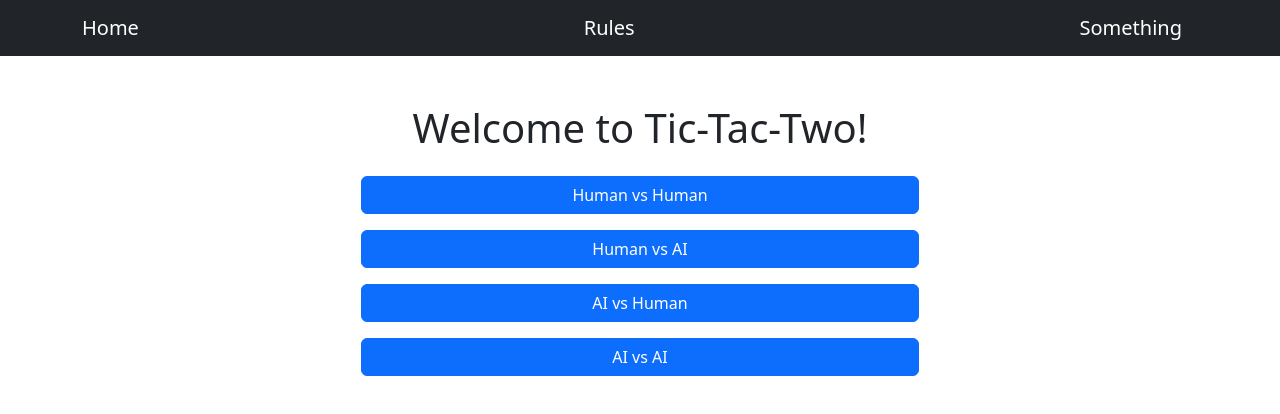
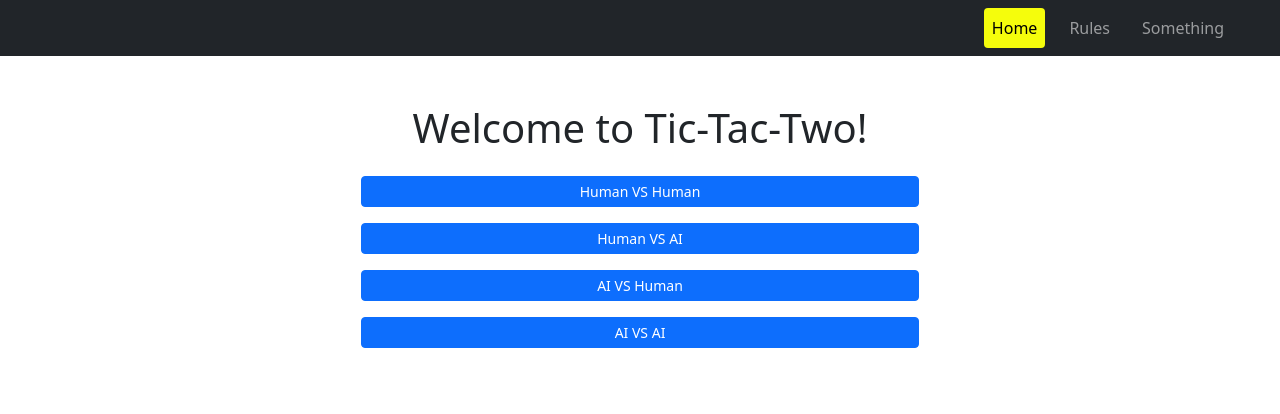
Before and after one commit to ErikLs1/JS_TS_VUE_REACT, a Vue app in the folder ttt-vue/: page / in a window 1280 px wide. Shown: the top 414 px of the page. Built offline with nearby package versions, Linux system fonts and the light colour scheme; the HTML template or start-up script is replaced by a standard one.

Commit message:
create landing page + user input

```diff
--- /dev/null
+++ b/ttt-vue/src/components/GameModeButton.vue
@@ -0,0 +1,31 @@
+<script setup lang="ts">
+  import { defineProps } from 'vue';
+  import { useRouter } from "vue-router";
+  import {useGameStore} from "@/stores/counter.ts";
+
+  const props = defineProps<{
+    mode: string,
+    label: string,
+  }>();
+
+  const router = useRouter();
+  const store = useGameStore();
+
+  function handleClick() {
+    store.setMode(props.mode)
+
+    if (props.mode === 'AI_VS_AI') {
+      router.push({ name: 'GameBoardView' })
+    } else {
+      router.push({ name: 'PlayerInfoView',})
+    }
+  }
+
+
+</script>
+
+<template>
+  <button class="btn btn-primary btn-sm" @click="handleClick">
+    {{ props.label }}
+  </button>
+</template>
--- a/ttt-vue/src/components/LandingPage.vue
+++ /dev/null
@@ -1,46 +0,0 @@
-<script lang="ts">
-import { useRouter } from 'vue-router';
-
-const router = useRouter();
-
-function chooseMode(mode: string) {
-  router.push({
-    name: 'PlayerInfo',
-    params: { mode }
-  })
-}
-
-</script>
-
-<template>
-  <div class="container mt-5 text-center">
-    <h1 class="mb-4">Welcome to Tic-Tac-Two!</h1>
-
-    <div class="d-grid gap-3 col-6 mx-auto">
-      <button
-        class="btn btn-primary"
-        @click="chooseMode('HUMAN_VS_HUMAN')">
-        Human vs Human
-      </button>
-      <button
-          class="btn btn-primary"
-          @click="chooseMode('HUMAN_VS_AI')">
-        Human vs AI
-      </button>
-      <button
-          class="btn btn-primary"
-          @click="chooseMode('AI_VS_HUMAN')">
-        AI vs Human
-      </button>
-      <button
-          class="btn btn-primary"
-          @click="chooseMode('AI_VS_AI')">
-        AI vs AI
-      </button>
-    </div>
-  </div>
-</template>
-
-<style scoped>
-
-</style>
--- a/ttt-vue/src/components/NavBar.vue
+++ b/ttt-vue/src/components/NavBar.vue
@@ -9,20 +9,46 @@
 
 <template>
   <nav class="navbar navbar-expand-lg navbar-dark bg-dark">
-    <div class="container">
-      <RouterLink to="/" class="navbar-brand">
+    <div class="collapse navbar-collapse" id="navbarNav">
+      <ul class="navbar-nav ms-auto">
+        <li class="nav-item me-3">
+          <RouterLink
+              to="/"
+              class="nav-link"
+              :class="{ active: isActiveLink('/') }"
+          >
             Home
           </RouterLink>
-      <RouterLink to="/rules" class="navbar-brand">
+        </li>
+
+        <li class="nav-item me-3">
+          <RouterLink
+              to="/rules"
+              class="nav-link"
+              :class="{ active: isActiveLink('/rules') }"
+          >
             Rules
           </RouterLink>
-      <RouterLink to="/something" class="navbar-brand">
+        </li>
+
+        <li class="nav-item me-5">
+          <RouterLink
+              to="/something"
+              class="nav-link"
+              :class="{ active: isActiveLink('/something') }"
+          >
             Something
           </RouterLink>
+        </li>
+      </ul>
     </div>
   </nav>
 </template>
 
 <style scoped>
-
+.nav-link.active {
+  background-color: rgb(245, 253, 12);
+  border-radius: 4px;
+  color: black;
+}
 </style>
--- a/ttt-vue/src/router/index.ts
+++ b/ttt-vue/src/router/index.ts
@@ -1,6 +1,7 @@
 import { createRouter, createWebHistory } from 'vue-router'
-import LandingPage from "@/components/LandingPage.vue";
-import PlayerInfo from "@/components/PlayerInfo.vue";
+import LandingPageView from "@/views/LandingPageView.vue";
+import PlayerInfoView from "@/views/PlayerInfoView.vue";
+import GameBoarView from "@/views/GameBoarView.vue";
 
 const router = createRouter({
   history: createWebHistory(import.meta.env.BASE_URL),
@@ -8,13 +9,19 @@ const router = createRouter({
       {
         path: '/',
         name: 'Landing',
-        component: LandingPage,
+        component: LandingPageView,
       },
 
       {
-          path: '/player-info/:mode',
-          name: 'PlayerInfo',
-          component: PlayerInfo,
+          path: '/player-info/',
+          name: 'PlayerInfoView',
+          component: PlayerInfoView,
+      },
+
+      {
+          path: '/gameboard',
+          name: 'GameBoardView',
+          component: GameBoarView,
       },
   ],
 })
--- a/ttt-vue/src/stores/counter.ts
+++ b/ttt-vue/src/stores/counter.ts
@@ -1,12 +1,23 @@
-import { ref, computed } from 'vue'
 import { defineStore } from 'pinia'
 
-export const useCounterStore = defineStore('counter', () => {
-  const count = ref(0)
-  const doubleCount = computed(() => count.value * 2)
-  function increment() {
-    count.value++
+export const useGameStore = defineStore('gameStore', {
+  state: () => ({
+    mode: '' as string,
+    player1: '' as string,
+    player2: '' as string,
+  }),
+
+  getters: {
+    gameMode: (state) => state.mode,
+  },
+
+  actions: {
+    setMode(selectedMode: string) {
+      this.mode = selectedMode
+    },
+    setPlayers(player1: string, player2:string) {
+      this.player1 = player1
+      this.player2 = player2
+    },
   }
-
-  return { count, doubleCount, increment }
 })
--- /dev/null
+++ b/ttt-vue/src/views/GameBoarView.vue
@@ -0,0 +1,17 @@
+<script setup lang="ts">
+import {useGameStore} from "@/stores/counter.ts";
+
+const store = useGameStore()
+
+const mode = store.mode;
+const player1 = store.player1;
+const player2 = store.player2;
+</script>
+
+<template>
+  <div class="container mt-5">
+    <h2>Game Board</h2>
+    <p>Player 1: {{ player1 }}</p>
+    <p>Player 2: {{ player2 }}</p>
+  </div>
+</template>
--- /dev/null
+++ b/ttt-vue/src/views/LandingPageView.vue
@@ -0,0 +1,15 @@
+<script setup lang="ts">
+  import GameModeButton from '@/components/GameModeButton.vue';
+</script>
+
+<template>
+  <div class="container mt-5 text-center">
+    <h1 class="mb-4">Welcome to Tic-Tac-Two!</h1>
+    <div class="d-grid gap-3 col-6 mx-auto">
+      <GameModeButton mode="HUMAN_VS_HUMAN" label="Human VS Human"/>
+      <GameModeButton mode="HUMAN_VS_AI" label="Human VS AI"/>
+      <GameModeButton mode="AI_VS_HUMAN" label="AI VS Human"/>
+      <GameModeButton mode="AI_VS_AI" label="AI VS AI"/>
+    </div>
+  </div>
+</template>
--- /dev/null
+++ b/ttt-vue/src/views/PlayerInfoView.vue
@@ -0,0 +1,44 @@
+<script setup lang="ts">
+import { useRouter } from "vue-router";
+import { ref } from 'vue'
+import { useGameStore } from "@/stores/counter.ts";
+
+const router = useRouter();
+const store = useGameStore();
+
+const mode = store.mode;
+const player1 = ref('');
+const player2 = ref('');
+
+function startGame() {
+  store.setPlayers(player1.value, player2.value)
+  router.push({ name: 'GameBoardView' })
+}
+</script>
+
+<template>
+  <div>
+    <h2>Player Info</h2>
+    <p>Selected Mode: {{ mode }}</p>
+
+    <div v-if="mode === 'HUMAN_VS_HUMAN'">
+      <div class="mb-3">
+        <label>Player 1 Name</label>
+        <input type="text" class="form-control" v-model="player1"/>
+      </div>
+      <div class="mb-3">
+        <label>Player 2 Name</label>
+        <input type="text" class="form-control" v-model="player2"/>
+      </div>
+    </div>
+
+    <div v-else-if="mode === 'HUMAN_VS_AI' || mode === 'AI_VS_HUMAN'">
+      <div class="mb-3">
+        <label>Your name</label>
+        <input type="text" class="form-control" v-model="player1"/>
+      </div>
+    </div>
+
+    <button class="btn btn-primary mt-3" @click="startGame">Start Game</button>
+  </div>
+</template>
```
Also changed, not shown: ttt-vue/src/components/OprionsContainer.vue (added, +11 -0 lines), ttt-vue/src/views/GameWinnerView.vue (added, +11 -0 lines), ttt-vue/src/components/GameBoard.vue (renamed from ttt-vue/src/components/PlayerInfo.vue). Lines whose indentation alone changed are shown as unchanged.
